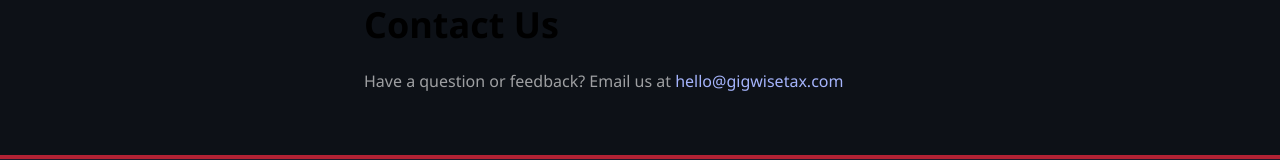
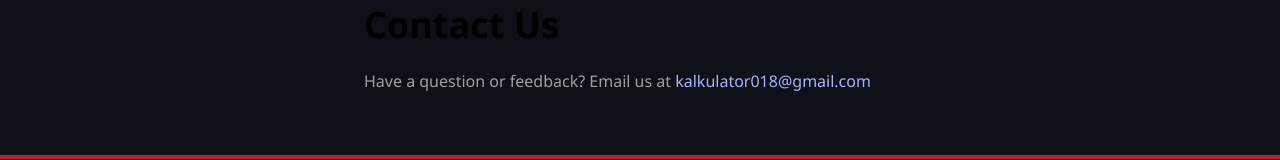
Before and after one commit to devqrcraft-ui/gigwisetax, a Next.js app: page /contact in a window 1280 px wide. Shown: the part 163-323 px from the top of the page. Built offline with nearby package versions, Linux system fonts and the light colour scheme.

Commit message:
fix: replace contact email with kalkulator018@gmail.com

```diff
--- a/app/contact/page.tsx
+++ b/app/contact/page.tsx
@@ -11,7 +11,7 @@
       <h1 style={{ fontSize: 36, fontWeight: 800, marginBottom: 16 }}>Contact Us</h1>
       <p style={{ color: 'rgba(255,255,255,0.6)', lineHeight: 1.7 }}>
         Have a question or feedback? Email us at{' '}
-        <a href="mailto:hello@gigwisetax.com" style={{ color: '#a5b4fc' }}>hello@gigwisetax.com</a>
+        <a href="mailto:kalkulator018@gmail.com" style={{ color: '#a5b4fc' }}>kalkulator018@gmail.com</a>
       </p>
     </main>
   )
```
